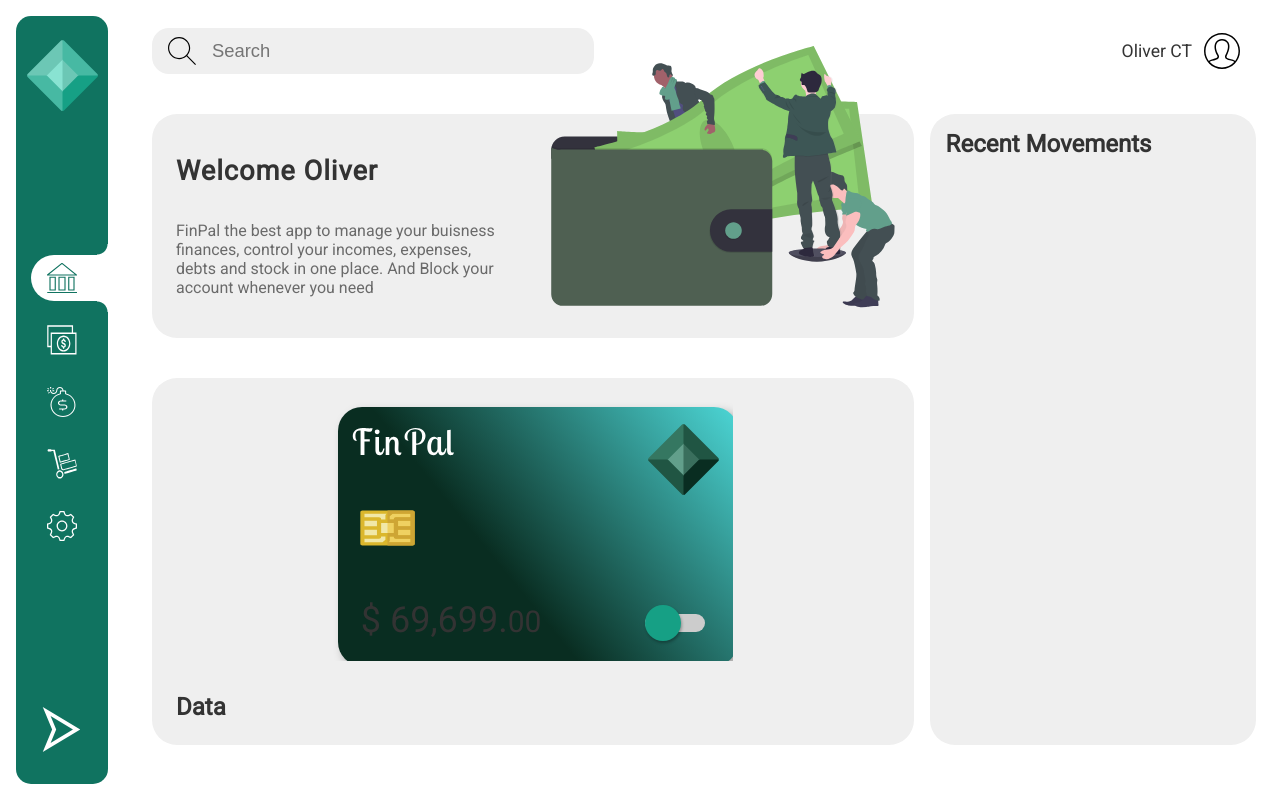
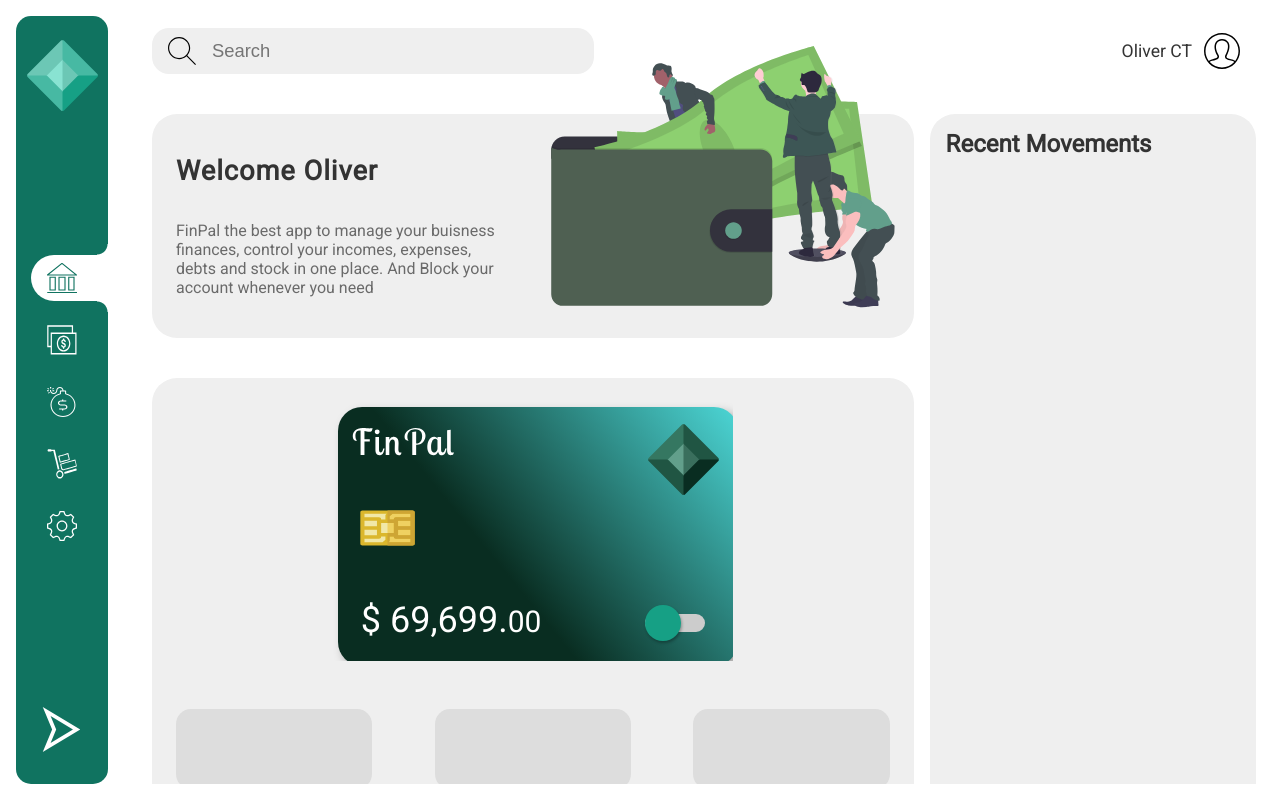
Before and after one commit to olivercastroteran/finpal, a React (Create React App) app: page / in a window 1280 px wide. Built offline with nearby package versions, Linux system fonts and the light colour scheme.

Commit message:
global-info data boxes created

```diff
--- a/src/components/finPalCard/FinPalCard.scss
+++ b/src/components/finPalCard/FinPalCard.scss
@@ -15,6 +15,7 @@
     left: 1.75rem;
 
     p {
+      color: #fff;
       font-size: 2.25rem;
     }
   }
--- a/src/views/dashboard/components/globalInfo/GlobalInfo.js
+++ b/src/views/dashboard/components/globalInfo/GlobalInfo.js
@@ -1,15 +1,20 @@
+import { useSelector } from 'react-redux';
 import FinPalCard from '../../../../components/finPalCard/FinPalCard';
 import './GlobalInfo.scss';
 
 const GlobalInfo = () => {
+  const isDarkMode = useSelector((state) => state.settings.isDarkMode);
+
   return (
-    <div className="global-info">
+    <div className={isDarkMode ? 'global-info dark' : 'global-info'}>
       <div className="global-info__top">
         <FinPalCard />
       </div>
 
       <div className="global-info__bottom">
-        <h2>Data</h2>
+        <div className="global-info__incomes"></div>
+        <div className="global-info__expenses"></div>
+        <div className="global-info__debts"></div>
       </div>
     </div>
   );
--- a/src/views/dashboard/components/globalInfo/GlobalInfo.scss
+++ b/src/views/dashboard/components/globalInfo/GlobalInfo.scss
@@ -3,6 +3,50 @@
     display: flex;
     align-self: center;
     justify-content: center;
-    margin-bottom: 2rem;
+    margin-bottom: 3rem;
+  }
+
+  &.dark {
+    .global-info__bottom > div {
+      background-color: #333;
+    }
+  }
+
+  &__bottom {
+    width: 100%;
+    display: flex;
+    align-items: center;
+    justify-content: space-between;
+
+    & > div {
+      cursor: pointer;
+      width: 27.5%;
+      min-height: 80px;
+      background-color: #ddd;
+      border-radius: 15px;
+      transition: all 0.3s;
+
+      &:hover {
+        transform: scale(1.05);
+      }
+    }
+  }
+
+  &__incomes {
+    &:hover {
+      background-color: #27ae60 !important;
+    }
+  }
+
+  &__expenses {
+    &:hover {
+      background-color: #c0392b !important;
+    }
+  }
+
+  &__debts {
+    &:hover {
+      background-color: #f39c12 !important;
+    }
   }
 }
```
Also changed, not shown: 1 other file (tests, documents, lock files or other folders).
